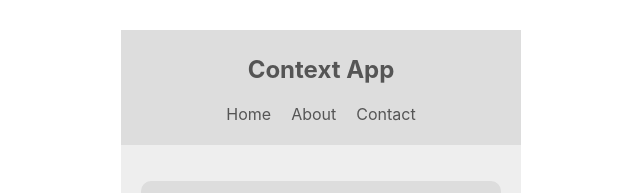
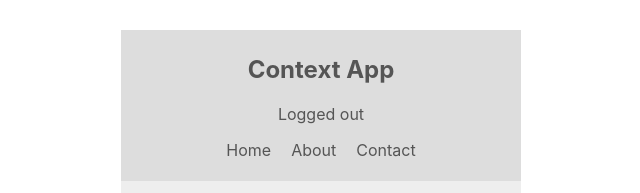
Before and after one commit to ilaydaozdemir/reactcontexthooks, a React (Create React App) app: page / in a window 1280 px wide. Shown: the top 193 px of the page, without its empty margins (319-959 px from the left). Built offline with nearby package versions, Linux system fonts and the light colour scheme.

Commit message:
Consuming Multiple Contexts

```diff
--- a/src/components/Navbar.js
+++ b/src/components/Navbar.js
@@ -1,16 +1,23 @@
 import React, { Component } from 'react';
+import { AuthContext } from '../contexts/AuthContext';
 import { ThemeContext } from '../contexts/ThemeContext';
 
 class Navbar extends Component {
   render() {
     return (
+      <AuthContext.Consumer>
+        {authContext => (
           <ThemeContext.Consumer>
-        {context => {
-          const { isLightTheme, light, dark } = context;
+            {themeContext => {
+              const { isAuthenticated, toggleAuth } = authContext;
+              const { isLightTheme, light, dark } = themeContext;
               const theme = isLightTheme ? light : dark;
               return (
                 <nav style={{ background: theme.ui, color: theme.syntax }}>
                   <h1>Context App</h1>
+                  <div onClick={toggleAuth}>
+                    {isAuthenticated ? 'Logged in' : 'Logged out'}
+                  </div>
                   <ul>
                     <li>Home</li>
                     <li>About</li>
@@ -20,6 +27,8 @@
               );
             }}
           </ThemeContext.Consumer>
+        )}
+      </AuthContext.Consumer>
     );
   }
 }
```
Lines whose indentation alone changed are shown as unchanged.
